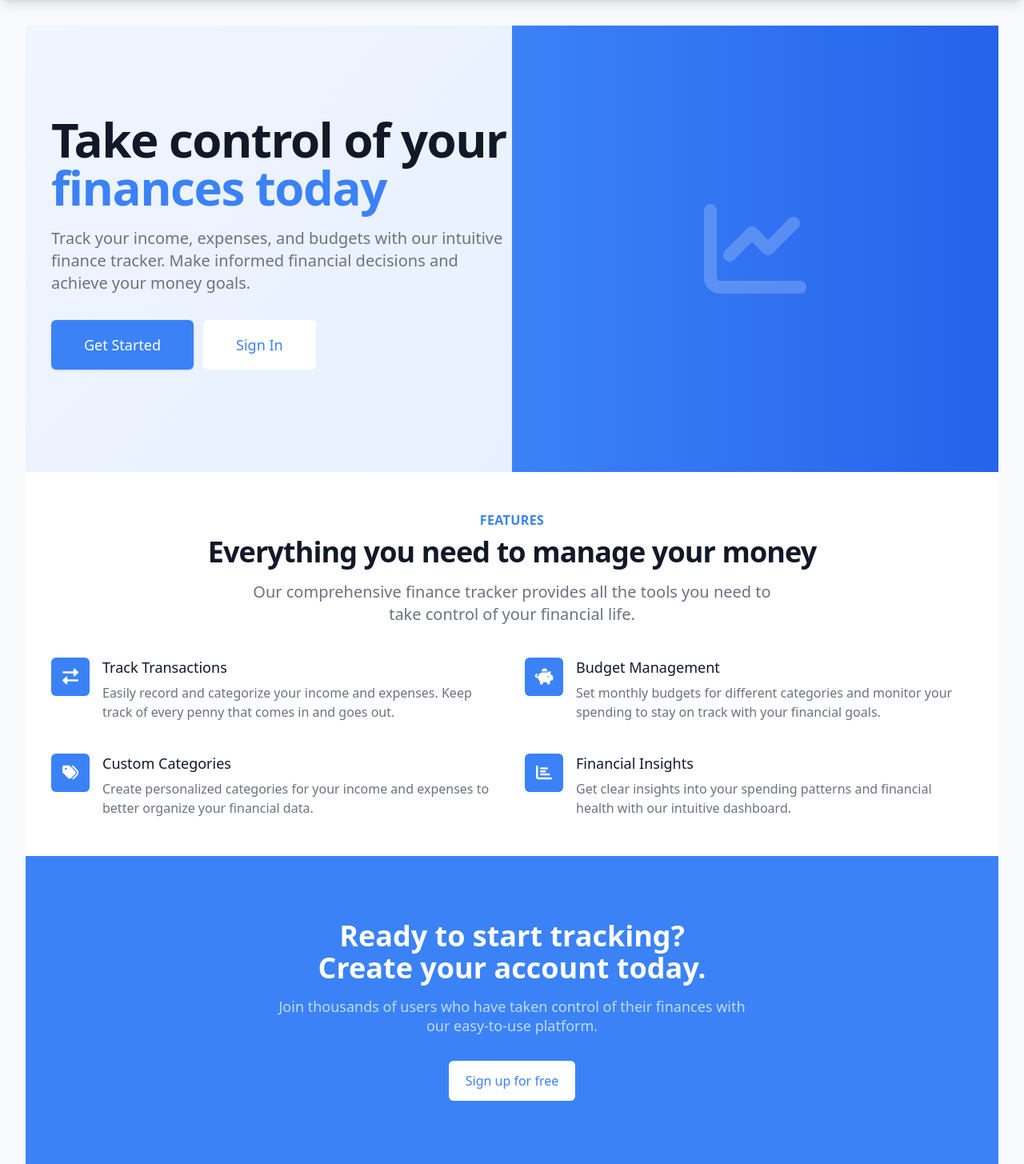
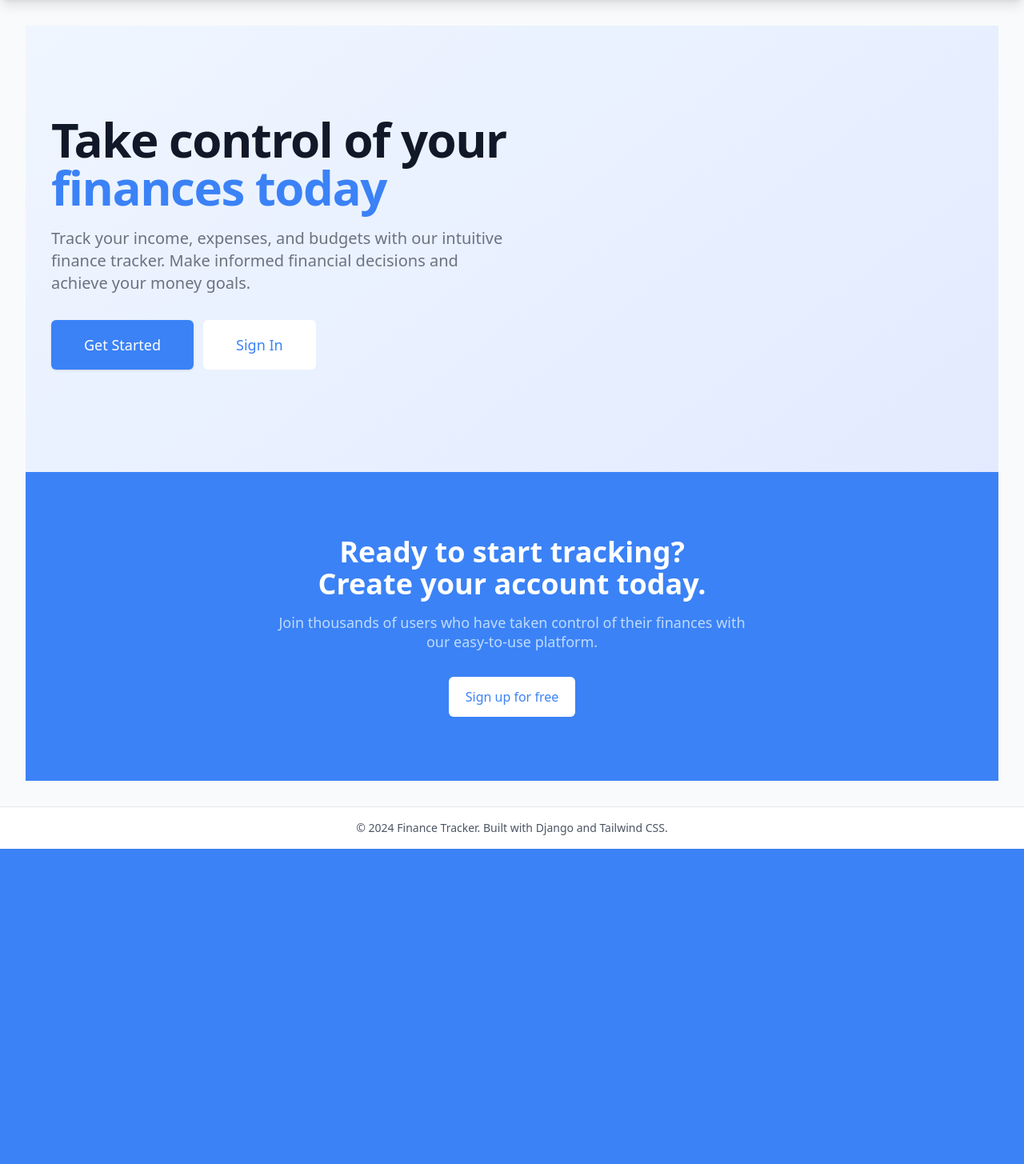
Before and after one commit to darshananambiar/financetracker, a Django app: page / in a window 1280 px wide. Shown: the part 65-1520 px from the top of the page at 80% size. After the commit the page ends 1126 px from the top, so only its background shows below. Run offline with Django 4.2, Linux system fonts and the light colour scheme; some libraries are stand-ins or nearby versions.

Commit message:
Updated feature / fixed bug / added something

```diff
--- a/templates/home.html
+++ b/templates/home.html
@@ -42,15 +42,11 @@
                 </main>
             </div>
         </div>
-        <div class="lg:absolute lg:inset-y-0 lg:right-0 lg:w-1/2">
-            <div class="h-56 w-full bg-gradient-to-r from-primary to-blue-600 sm:h-72 md:h-96 lg:w-full lg:h-full flex items-center justify-center">
-                <i class="fas fa-chart-line text-white text-9xl opacity-20"></i>
-            </div>
-        </div>
+
     </div>
-
-    <!-- Features Section -->
-    <div class="py-12 bg-white">
+<!--
+    Features Section -->
+    <!-- <div class="py-12 bg-white">
         <div class="max-w-7xl mx-auto px-4 sm:px-6 lg:px-8">
             <div class="lg:text-center">
                 <h2 class="text-base text-primary font-semibold tracking-wide uppercase">Features</h2>
@@ -126,4 +122,4 @@
     </div>
     {% endif %}
 </div>
-{% endblock %}
+{% endblock %} -->
```
Also changed, not shown: db.sqlite3.
